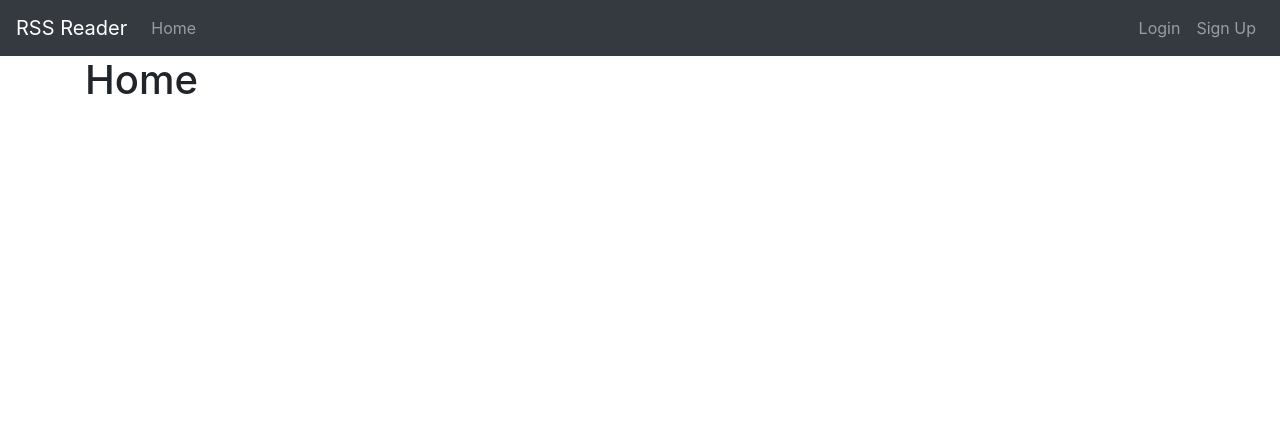
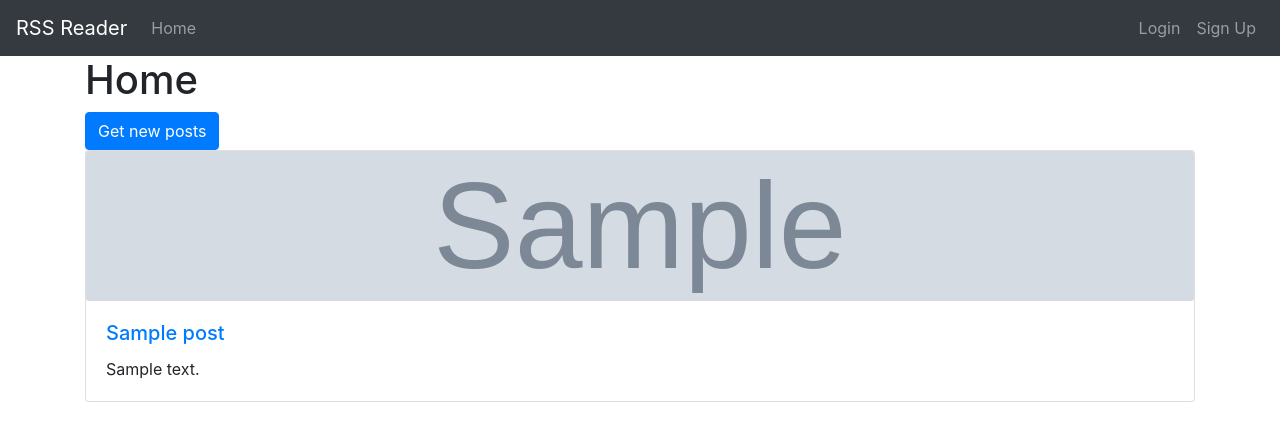
Before and after one commit to natarajan1993/RSS-reader-backstitch, a Django app: template rss_reader/main/templates/main/home.html in a window 1280 px wide. Shown: the top 441 px of the page. Run offline with Django 3.2, Linux system fonts and the light colour scheme; the template is opened without the code that fills it: most values are stand-ins (such as "Sample title", 1, 10 or a date in 2020); grey boxes marked "Sample" are stand-in pictures; some libraries are stand-ins or nearby versions.

Commit message:
Homepage functionality to display posts completed

```diff
--- a/rss_reader/main/templates/main/home.html
+++ b/rss_reader/main/templates/main/home.html
@@ -3,5 +3,20 @@
 {% block content %}
 <div class="container">
     <h1>Home</h1>
+    <form action="{% url 'home' %}" method="get">
+        <input type="submit" class="btn btn-primary" value="Get new posts" name="new_posts">
+    </form>
+    {% for post in posts %}
+        <div class="card mb-3">
+            {% if post.image_url %}
+                <img src={{post.image_url}} class="card-img" width="150" height="150">
+            {% endif %}
+            <div class="card-body">
+                <h5 class="card-title"><a href="{{post.link}}">{{post.title}}</a></h5>
+                <p class="card-text">{{post.body}}</p>
+            </div>
+        </div>
+        <br/>
+    {% endfor %}
 </div>
 {% endblock content %}
--- a/rss_reader/rss_reader/settings.py
+++ b/rss_reader/rss_reader/settings.py
@@ -40,6 +40,7 @@ INSTALLED_APPS = [
 
     'rest_framework',
     'crispy_forms',
+    'feeds',
 
     'main'
 ]
@@ -119,7 +120,7 @@ AUTH_PASSWORD_VALIDATORS = [
 
 LANGUAGE_CODE = 'en-us'
 
-TIME_ZONE = 'UTC'
+TIME_ZONE = 'America/Chicago'
 
 USE_I18N = True
 
```
Also changed, not shown: rss_reader/main/forms.py (+7 -0 lines), rss_reader/main/views.py (+13 -5 lines).
